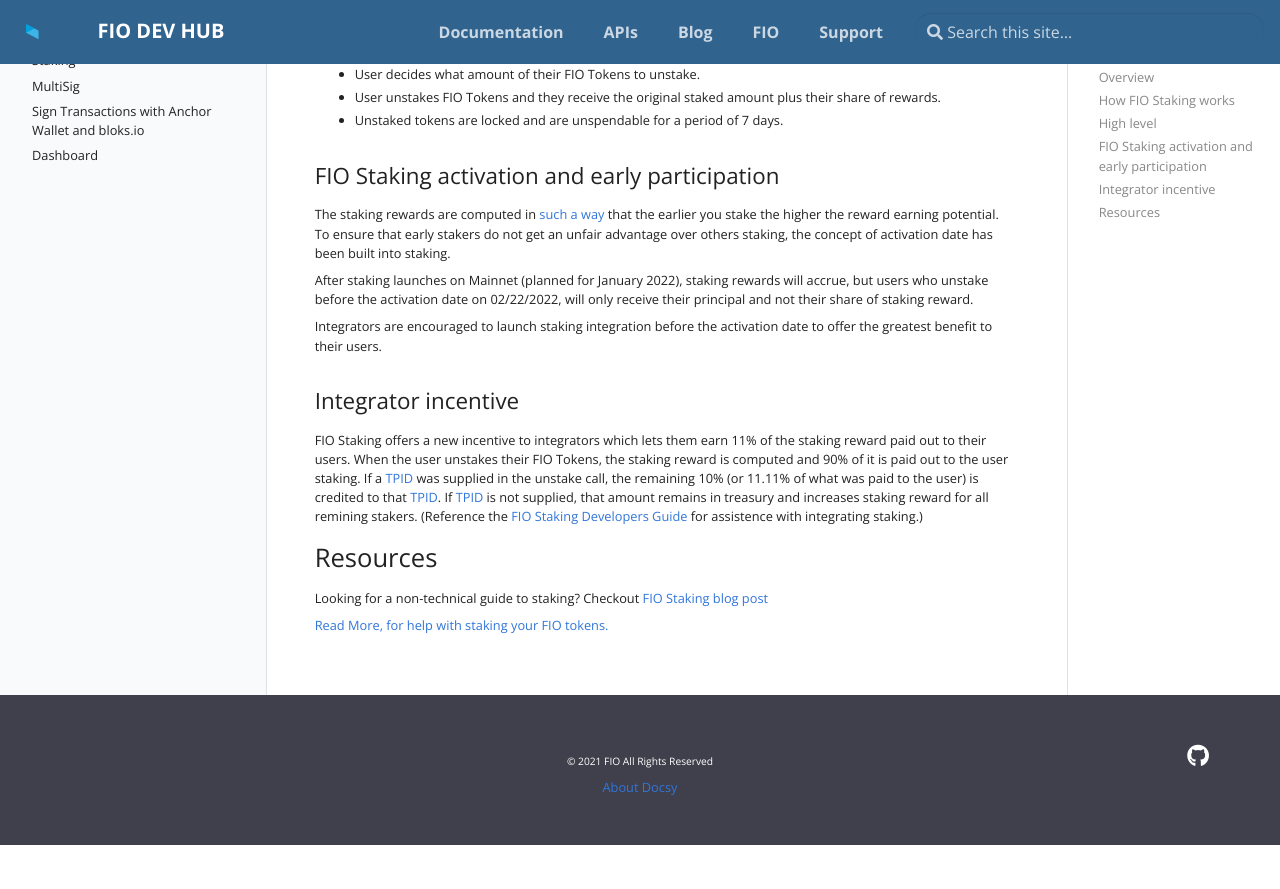
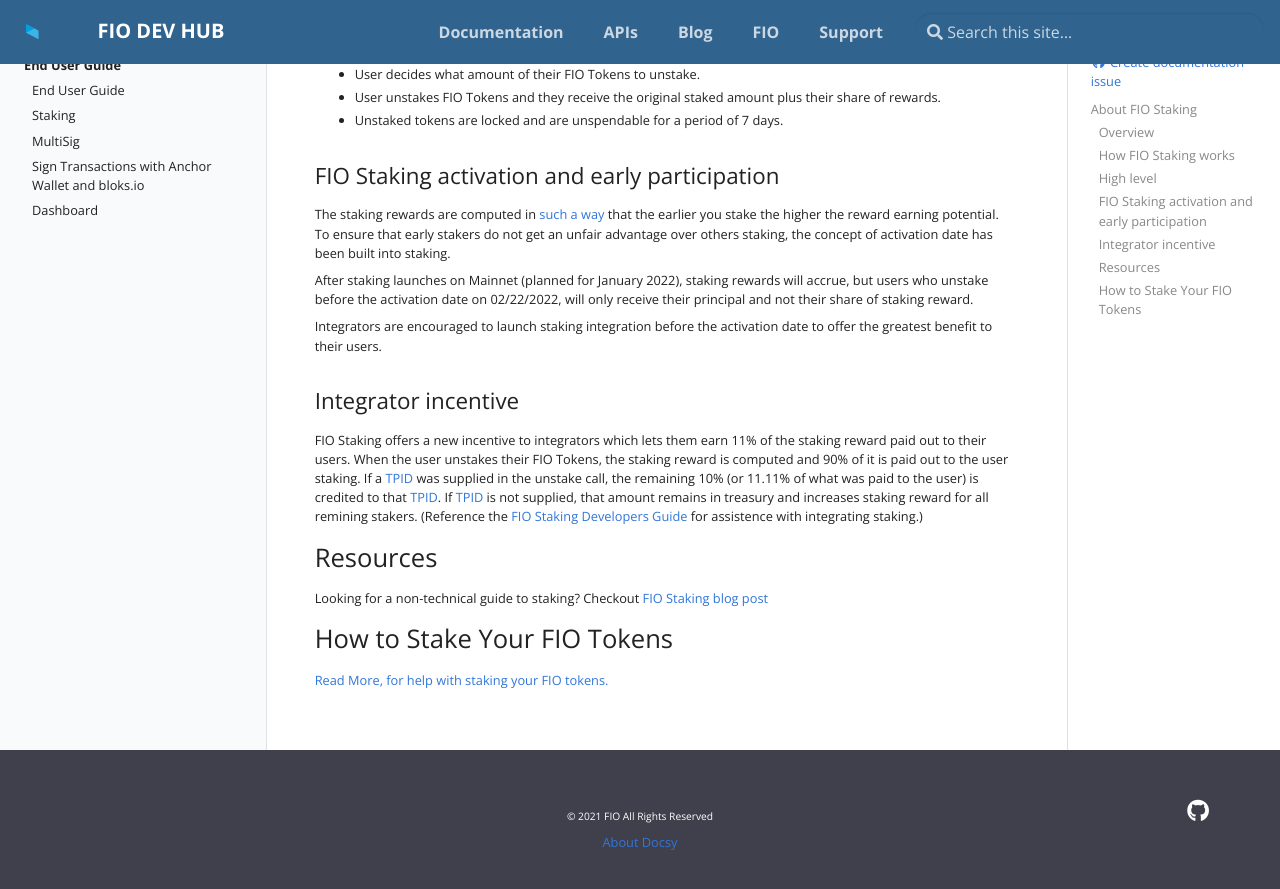
Before and after one commit to fioprotocol/fio-devhub, a Jekyll site: the page built from _docs/eu/staking.md, in a window 1280 px wide and 900 px high, scrolled down 408 px. Shown: the top 889 px of the window. Built offline with Jekyll 4.4.1, drawn with Linux system fonts in a browser that asks for light colours; before the commit the page ends 1253 px from its top, so only the background shows below that.

Commit message:
Update staking.md
Updated heading

```diff
--- a/_docs/eu/staking.md
+++ b/_docs/eu/staking.md
@@ -33,4 +33,5 @@ FIO Staking offers a new incentive to integrators which lets them earn 11% of th
 ## Resources
 Looking for a non-technical guide to staking? Checkout [FIO Staking blog post](https://medium.com/fio-blog/fio-token-staking-fio-improvement-proposal-fip-21-explained-e80a43bf3e83){:target="_blank"}
 
+## How to Stake Your FIO Tokens
 [Read More, for help with staking your FIO tokens.](https://medium.com/fio-blog/fio-staking-now-live-on-mainnet-fe3f7919be2a)
```
